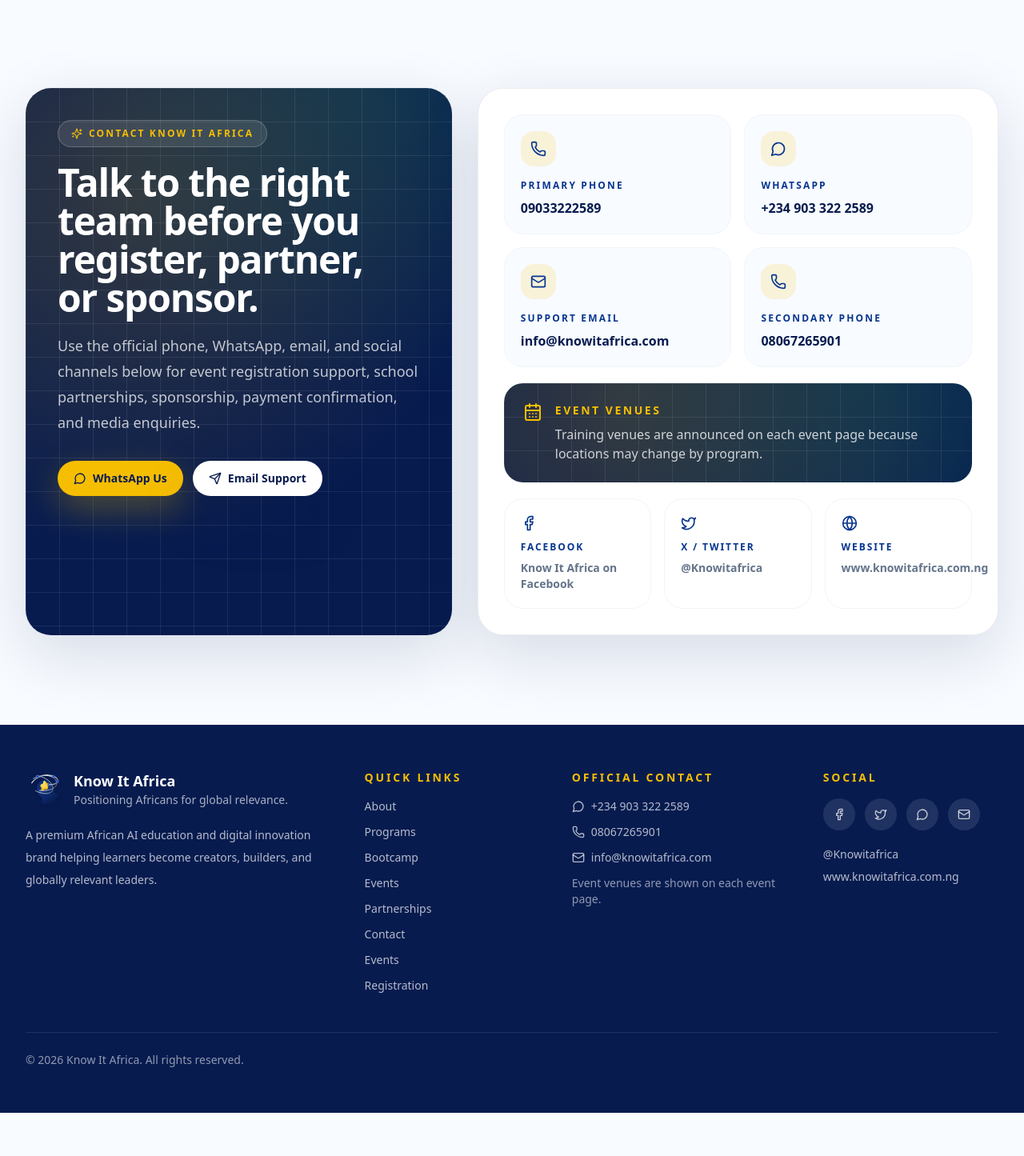
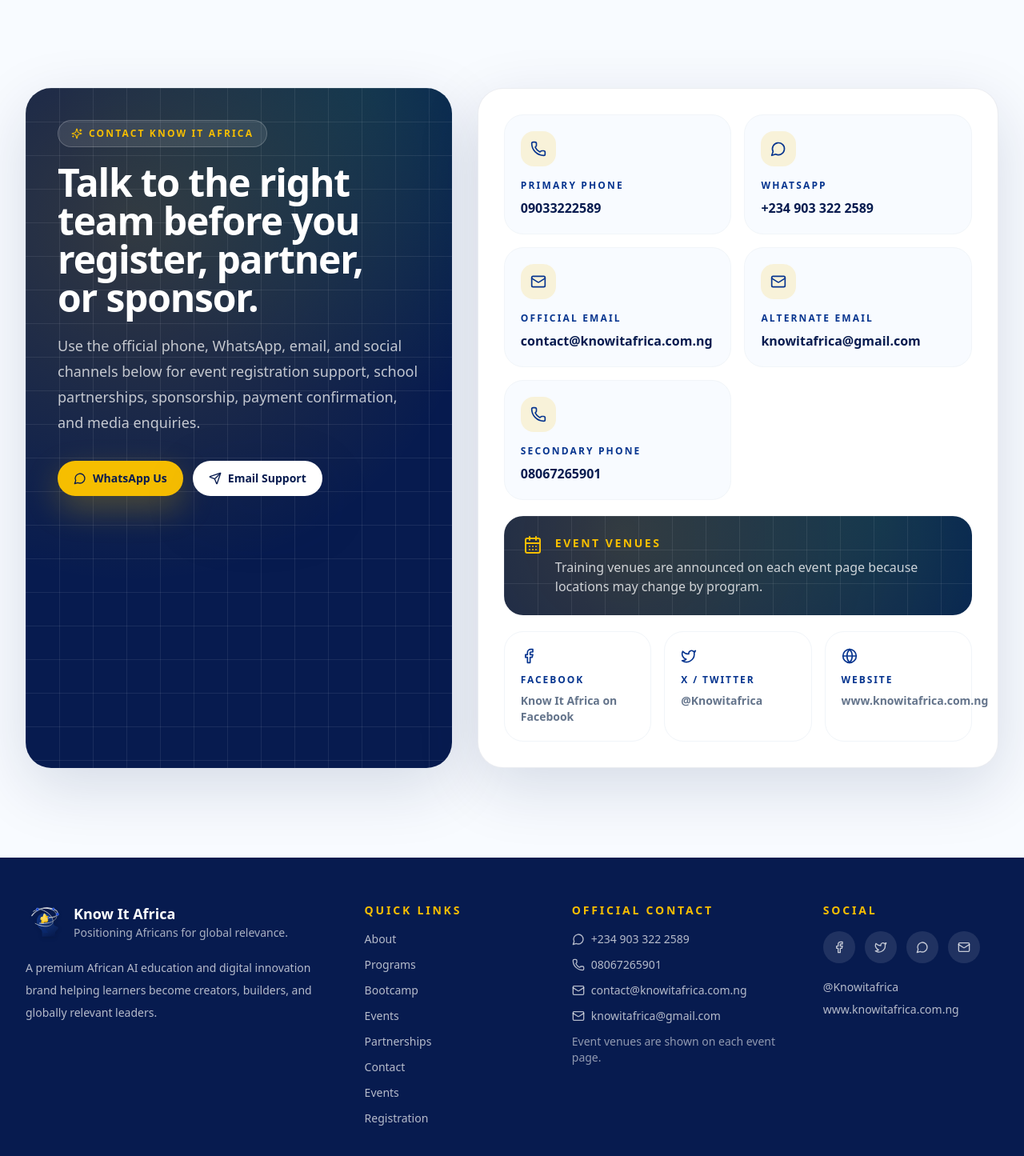
Before and after one commit to CoreFrontTechnologies/know-it-africa, a Next.js app: page /contact in a window 1280 px wide. Shown: the part 431-1876 px from the top of the page at 80% size. Before the commit the page ends 1822 px from the top, so only its background shows below. Built offline with nearby package versions, Linux system fonts and the light colour scheme; no server answers.

Commit message:
Update contact emails and favicon asset wiring

```diff
--- a/app/admin/settings/page.tsx
+++ b/app/admin/settings/page.tsx
@@ -16,6 +16,7 @@
     ["Registration status", "Open"],
     ["Venue", siteConfig.venue],
     ["Contact email", siteConfig.email],
+    ["Alternate email", siteConfig.secondaryEmail],
     ["Payment status labels", "pending, paid, failed, manually_confirmed"],
   ];
 
--- a/app/api/payments/initialize/route.ts
+++ b/app/api/payments/initialize/route.ts
@@ -39,7 +39,7 @@
       registrationId: registration.registration_id,
       studentName: registration.full_name,
       studentPhone: registration.student_phone ?? "",
-      guardianEmail: registration.guardian_email ?? "info@knowitafrica.com",
+      guardianEmail: registration.guardian_email ?? "contact@knowitafrica.com.ng",
       programTitle: registration.event_title ?? "AI & Software Development Bootcamp",
     });
 
--- a/app/layout.tsx
+++ b/app/layout.tsx
@@ -29,8 +29,9 @@
   alternates: { canonical: "/" },
   icons: {
     icon: [
+      { url: "/brand/know-it-africa-logo.svg", type: "image/svg+xml" },
+      { url: "/favicon.svg", type: "image/svg+xml" },
       { url: "/icon.svg", type: "image/svg+xml" },
-      { url: "/brand/know-it-africa-logo.svg", type: "image/svg+xml" },
     ],
     apple: [{ url: "/apple-icon.svg", type: "image/svg+xml" }],
   },
--- a/components/site/Contact.tsx
+++ b/components/site/Contact.tsx
@@ -7,7 +7,8 @@
 const contactActions = [
   { label: "Primary phone", value: siteConfig.phonePrimary, href: `tel:${siteConfig.phonePrimary}`, icon: Phone },
   { label: "WhatsApp", value: siteConfig.whatsappDisplay, href: siteConfig.whatsapp, icon: MessageCircle },
-  { label: "Support email", value: siteConfig.email, href: `mailto:${siteConfig.email}`, icon: Mail },
+  { label: "Official email", value: siteConfig.email, href: `mailto:${siteConfig.email}`, icon: Mail },
+  { label: "Alternate email", value: siteConfig.secondaryEmail, href: `mailto:${siteConfig.secondaryEmail}`, icon: Mail },
   { label: "Secondary phone", value: siteConfig.phoneSecondary, href: `tel:${siteConfig.phoneSecondary}`, icon: Phone },
 ];
 
--- a/components/site/Footer.tsx
+++ b/components/site/Footer.tsx
@@ -50,6 +50,9 @@
             <a href={`mailto:${siteConfig.email}`} className="flex items-center gap-2 transition hover:text-gold">
               <Mail className="h-4 w-4" /> {siteConfig.email}
             </a>
+            <a href={`mailto:${siteConfig.secondaryEmail}`} className="flex items-center gap-2 transition hover:text-gold">
+              <Mail className="h-4 w-4" /> {siteConfig.secondaryEmail}
+            </a>
             <p className="text-white/55">Event venues are shown on each event page.</p>
           </div>
         </div>
--- a/lib/constants.ts
+++ b/lib/constants.ts
@@ -23,7 +23,8 @@
   whatsappDisplay: "+234 903 322 2589",
   phonePrimary: "09033222589",
   phoneSecondary: "08067265901",
-  email: "info@knowitafrica.com",
+  email: "contact@knowitafrica.com.ng",
+  secondaryEmail: "knowitafrica@gmail.com",
   website: "www.knowitafrica.com.ng",
   social: "@Knowitafrica",
   facebook: "https://www.facebook.com/share/1ERDzRU2ge/",
```
Also changed, not shown: public/brand/REPLACE_WITH_ORIGINAL_LOGO.md (added, +11 -0 lines), public/favicon.svg (added), 1 other file (tests, documents, lock files or other folders).
